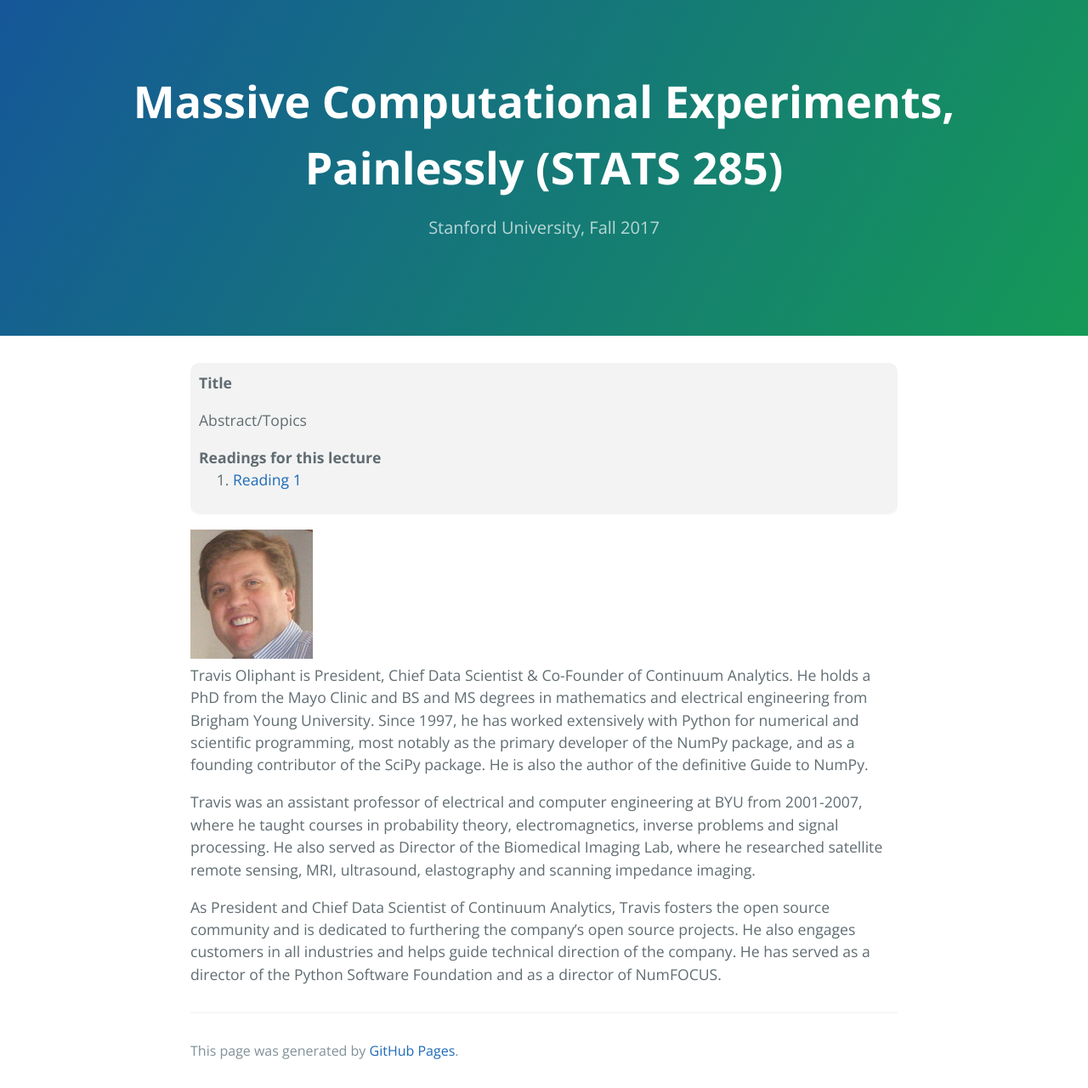
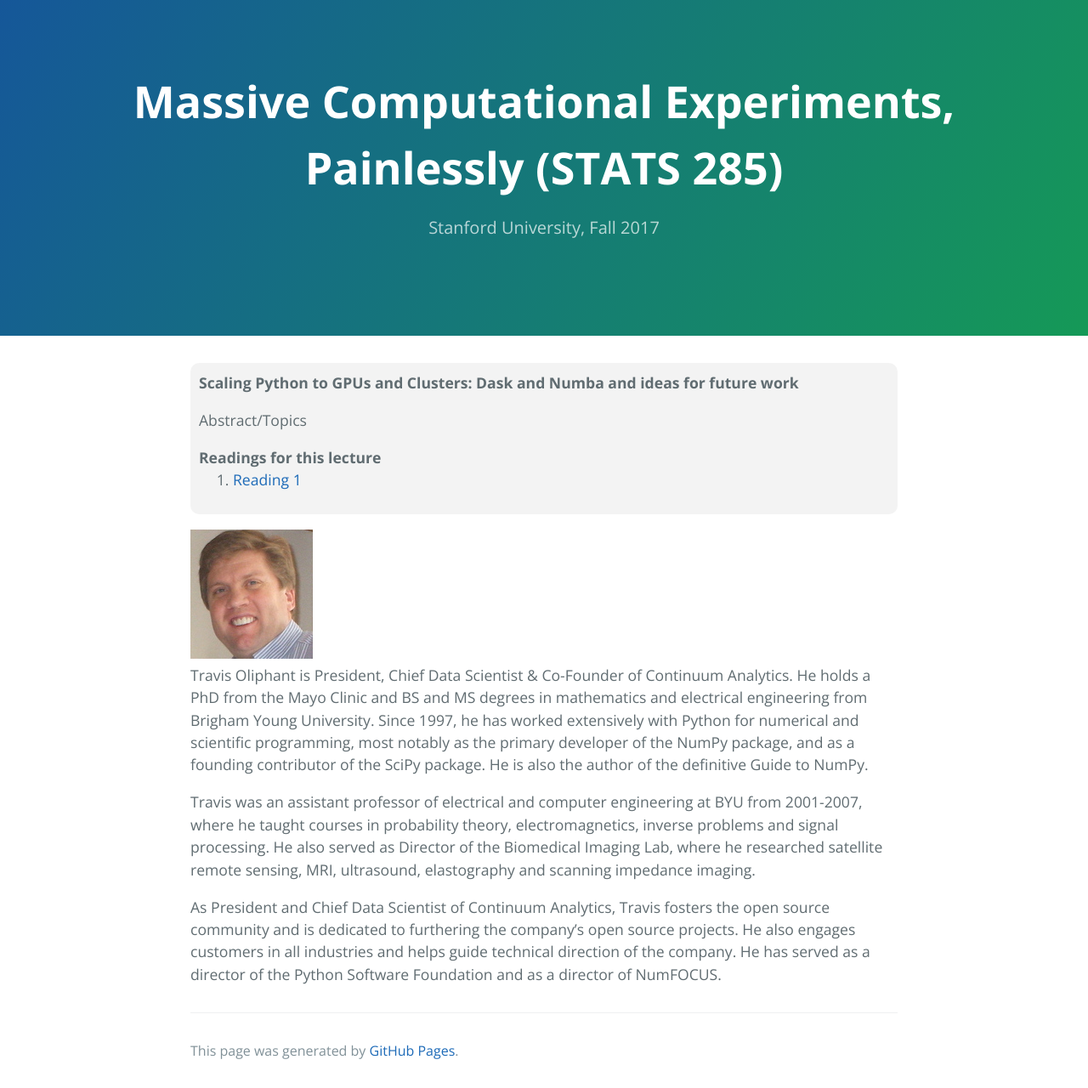
Before and after one commit to stats285/stats285.github.io, a Jekyll site: the page built from travis_lecture.md, in a window 1280 px wide. Shown: the whole page at 85% size. Built offline with Jekyll 4.4.1, drawn with Linux system fonts in a browser that asks for light colours; our own code applies the rules of GitHub Pages for plain Markdown files; the repository's description, which GitHub fills in, is left out.

Commit message:
travis title added

```diff
--- a/travis_lecture.md
+++ b/travis_lecture.md
@@ -1,5 +1,5 @@
 <div class="abstract">
-<strong>Title</strong>
+<strong>Scaling Python to GPUs and Clusters: Dask and Numba and ideas for future work</strong>
 <p align="justify">Abstract/Topics</p>
 <strong>Readings for this lecture</strong>
 <ol>
```
